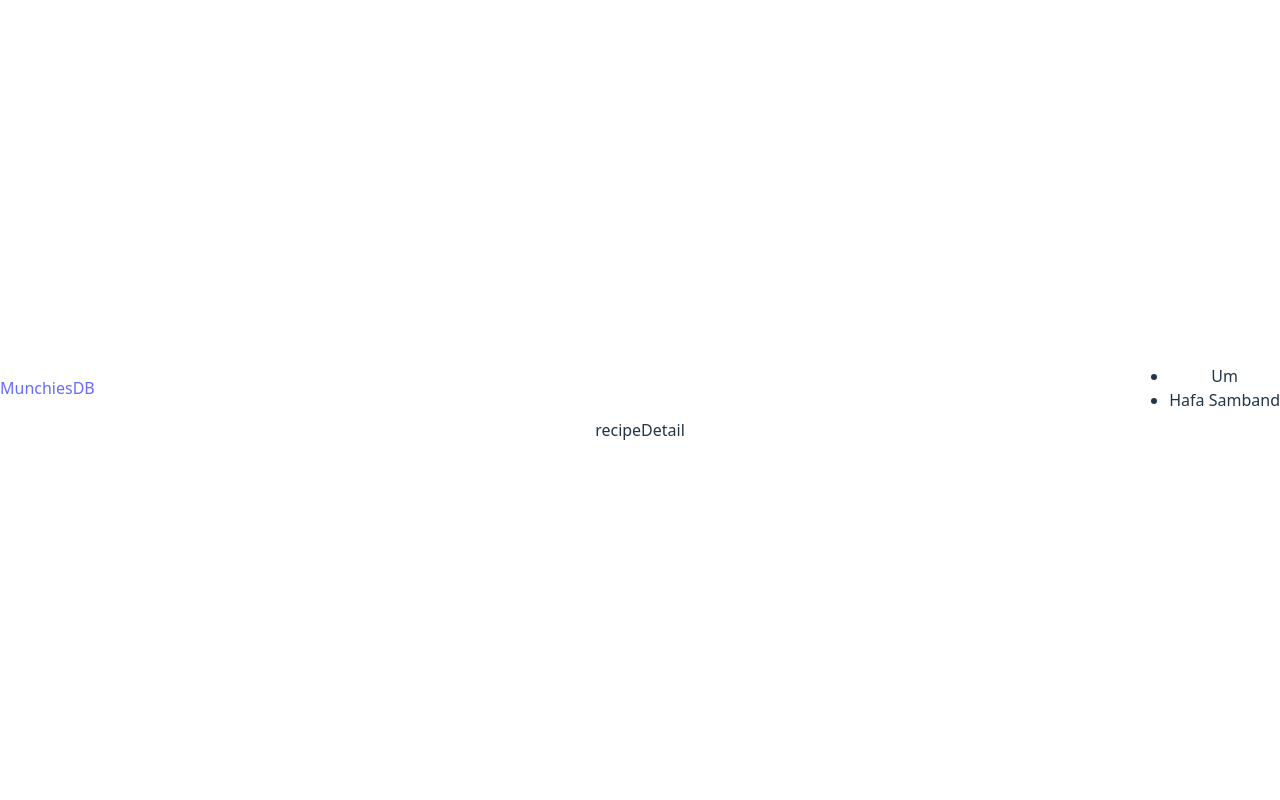
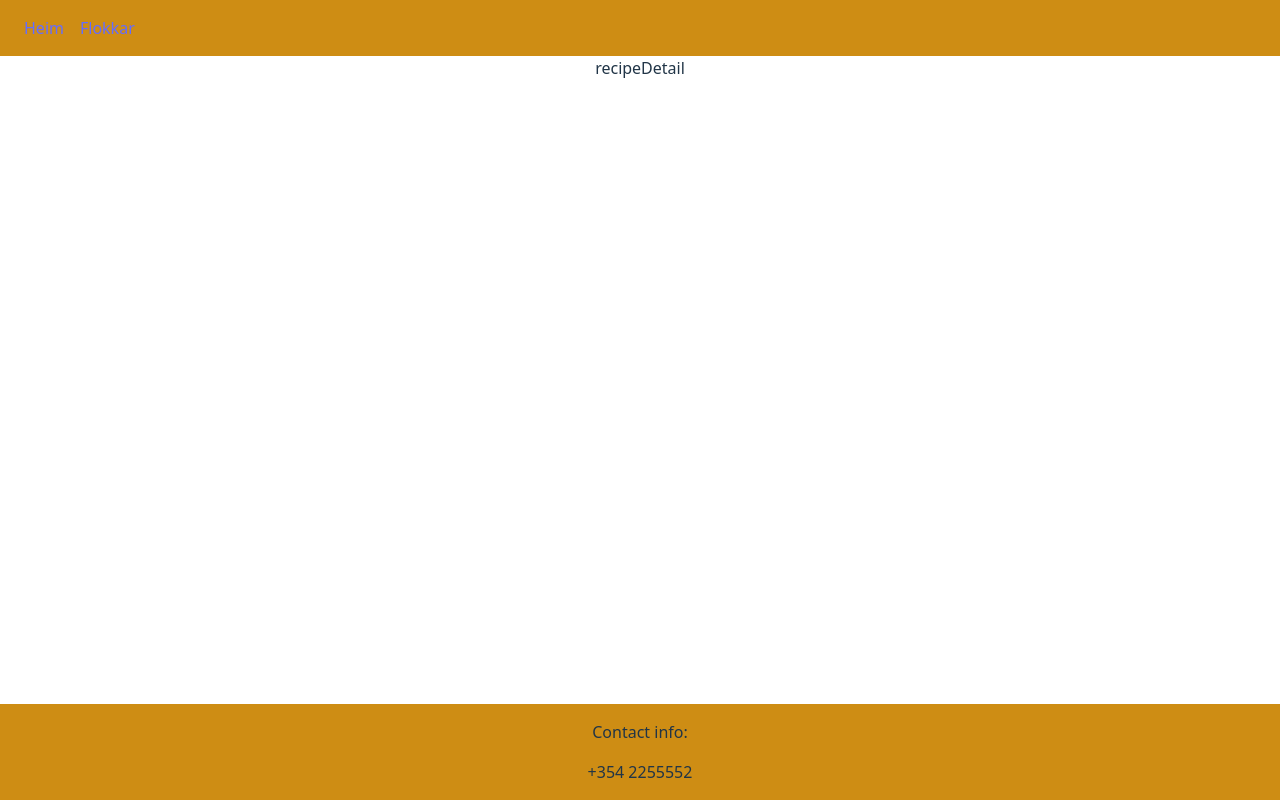
Before and after one commit to Jebj123/Lokaverkefni, a React (Vite) app: page /recipe/1 in a window 1280 px wide. Built offline with nearby package versions, Linux system fonts and the light colour scheme.

Commit message:
breytingar

```diff
--- a/src/App.tsx
+++ b/src/App.tsx
@@ -1,19 +1,21 @@
 import { BrowserRouter, Route, Routes } from "react-router-dom";
 import "./App.css";
-import Navbar from "./components/Navbar/navbar";
-import Home from "./components/Home/home";
 import RecipeDetail from "./components/RecipeDetail/recipeDetail";
 import NotFound from "./components/NotFound/notFound";
+import Layout from "./components/Layout/layout";
+import Categories from "./components/Categories/categories";
 
 function App() {
   return (
     <BrowserRouter>
-      <Navbar />
-      <Routes>
-        <Route path="/" element={<Home />} />
-        <Route path="*" element={<NotFound />} />
-        <Route path="/recipe/:id" element={<RecipeDetail />} />
-      </Routes>
+      <Layout>
+        <Routes>
+          <Route path="/" element={<div> Heim </div>} />
+          <Route path="/categories" element={<Categories />} />
+          <Route path="*" element={<NotFound />} />
+          <Route path="/recipe/:id" element={<RecipeDetail />} />
+        </Routes>
+      </Layout>
     </BrowserRouter>
   );
 }
--- a/src/components/Categories/categories.style.css
+++ b/src/components/Categories/categories.style.css
@@ -0,0 +1,43 @@
+.categories {
+  display: flex;
+  align-items: center;
+  justify-content: space-between;
+  margin-bottom: 3rem;
+  gap: 10px;
+}
+.categories :hover {
+  background-color: #d796346e;
+}
+.category {
+  display: flex;
+  flex-direction: row;
+  padding: 0.25rem 0.75rem;
+  border: 1px solid #d79734;
+  background-color: #474747;
+  color: #d79734;
+  border-radius: 8px;
+  width: 100%;
+  padding: 5px;
+}
+
+.container {
+}
+.wrapper {
+  display: flex;
+  flex-direction: column;
+}
+
+.recipes {
+  display: grid;
+  grid-template-columns: 25% 25% 25% 25%;
+}
+
+.recipe {
+}
+.img {
+  height: 300px;
+  width: 300px;
+  border-radius: 10px;
+  overflow: hidden;
+  transition: 150ms;
+}
--- a/src/components/Categories/categories.tsx
+++ b/src/components/Categories/categories.tsx
@@ -1,8 +1,73 @@
-import React from "react";
+import React, { useEffect, useState } from "react";
 import "./categories.style.css";
+import { Link } from "react-router-dom";
 
 const Categories = () => {
-  return <div>Categories</div>;
+  const URL_CATEGORIES =
+    "https://www.themealdb.com/api/json/v1/1/categories.php";
+  const URL_RECIPES = "https://www.themealdb.com/api/json/v1/1/filter.php?c=";
+  const [categories, setCategories] = useState([]);
+  const [activeCategory, setActiveCategory] = useState("");
+  const [recipes, setRecipes] = useState([]);
+
+  useEffect(() => {
+    const fetchCategories = async () => {
+      try {
+        const res = await fetch(URL_CATEGORIES);
+        const data = await res.json();
+        setCategories(data.categories);
+        setActiveCategory(data.categories[0].strCategory);
+      } catch (error) {
+        console.error(error);
+      }
+    };
+    fetchCategories();
+  }, []);
+
+  useEffect(() => {
+    const fetchRecipes = async () => {
+      try {
+        const res = await fetch(`${URL_RECIPES}${activeCategory}`);
+        const data = await res.json();
+        console.log(data);
+        setRecipes(data.meals);
+      } catch (error) {
+        console.error(error);
+      }
+    };
+    activeCategory && fetchRecipes();
+  }, [activeCategory]);
+
+  return (
+    <div className="container">
+      <div className="wrapper">
+        <div className="title">
+          <h5>Veldu Flokk</h5>
+          <h2>Hvað líst þér á</h2>
+        </div>
+        <div className="categories">
+          {categories?.map((category) => (
+            <div
+              className="category"
+              onClick={() => setActiveCategory(category.strCategory)}
+              key={category.idCategory}
+            >
+              {category.strCategory}
+            </div>
+          ))}
+        </div>
+        <div className="recipes">
+          {recipes?.map((recipe) => (
+            <div key={recipe.idMeal} className="recipe">
+              <Link to={`/recipe/${recipe.idMeal}`} className="imgContainer">
+                <img className="img" src={recipe.strMealThumb} />
+              </Link>
+              <h3>{recipe.strMeal}</h3>
+            </div>
+          ))}
+        </div>
+      </div>
+    </div>
+  );
 };
-
 export default Categories;
--- a/src/components/Home/home.tsx
+++ /dev/null
@@ -1,8 +0,0 @@
-import React from "react";
-import "./home.style.css";
-
-const home = () => {
-  return <div>home</div>;
-};
-
-export default home;
--- /dev/null
+++ b/src/components/Layout/layout.style.css
@@ -0,0 +1,26 @@
+main {
+  width: 100%;
+}
+
+.layout {
+  min-height: 100vh;
+  width: 100%;
+  display: flex;
+  flex-direction: column;
+}
+
+header,
+footer {
+  background-color: rgb(206, 141, 20);
+  width: 100%;
+}
+
+nav {
+  display: flex;
+  gap: 16px;
+  padding: 16px 24px;
+}
+
+footer {
+  margin-top: auto;
+}
--- /dev/null
+++ b/src/components/Layout/layout.tsx
@@ -0,0 +1,20 @@
+import type { ReactNode } from "react";
+import "./layout.style.css";
+import { Link } from "react-router-dom";
+export default function Layout({ children }: { children: ReactNode }) {
+  return (
+    <div className="layout">
+      <header>
+        <nav>
+          <Link to="/">Heim</Link>
+          <Link to="/Categories">Flokkar</Link>
+        </nav>
+      </header>
+      <main>{children}</main>
+      <footer>
+        <p>Contact info:</p>
+        <p>+354 2255552</p>
+      </footer>
+    </div>
+  );
+}
--- a/src/components/RecipeDetail/recipeDetail.tsx
+++ b/src/components/RecipeDetail/recipeDetail.tsx
@@ -1,7 +1,13 @@
-import React from "react";
+import React, { useState } from "react";
 import "./recipeDetail.style.css";
+import { useParams } from "react-router-dom";
 
 const recipeDetail = () => {
+  const [recipe, setRecipe] = useState("");
+  const [ingredients, setIngredients] = useState([]);
+  const [measures, setMeasures] = useState([]);
+  const url_Details = "https://www.themealdb.com/api/json/v1/1/lookup.php?i=";
+  const { id } = useParams();
   return <div>recipeDetail</div>;
 };
 
```
Also changed, not shown: src/components/Home/home.style.css (deleted).
